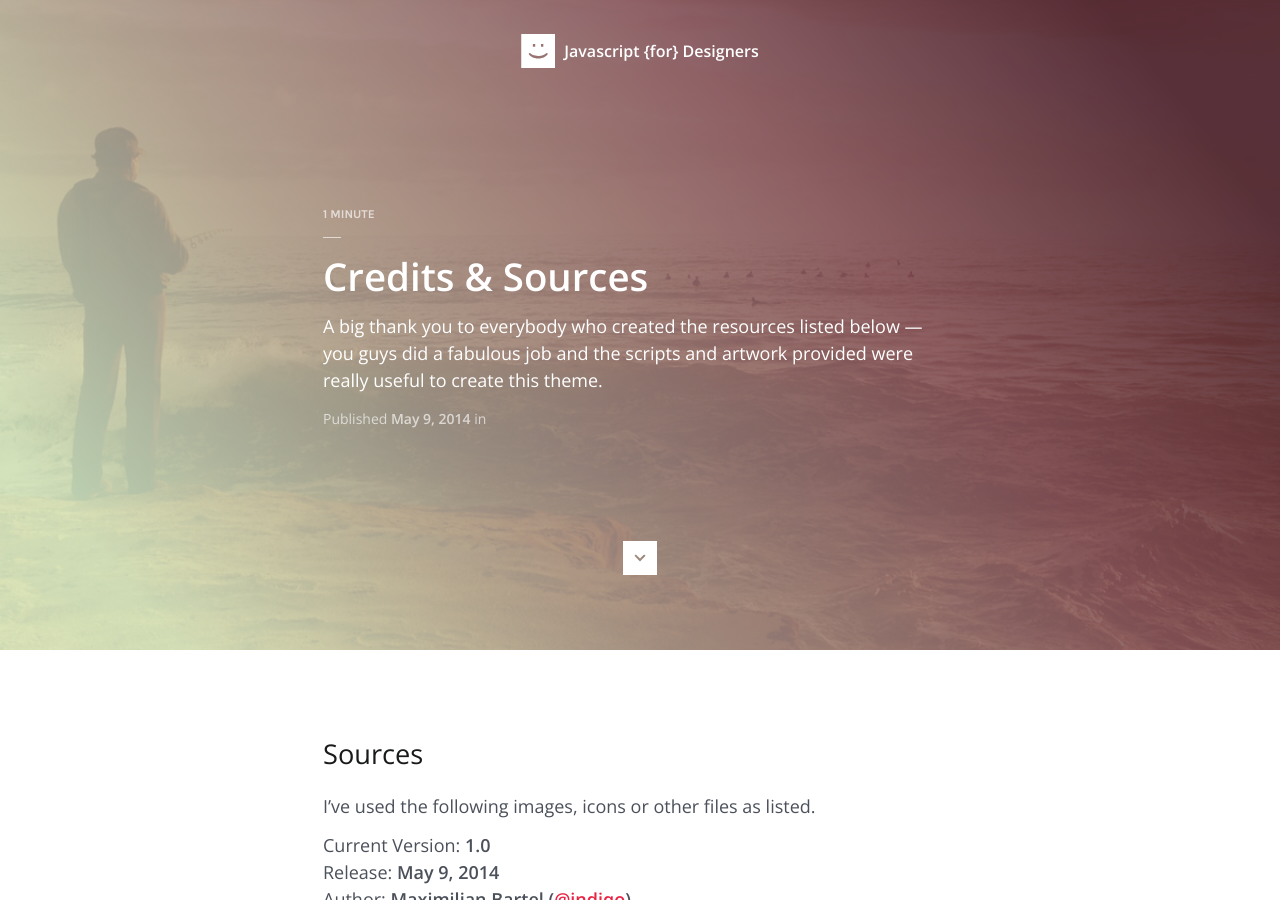
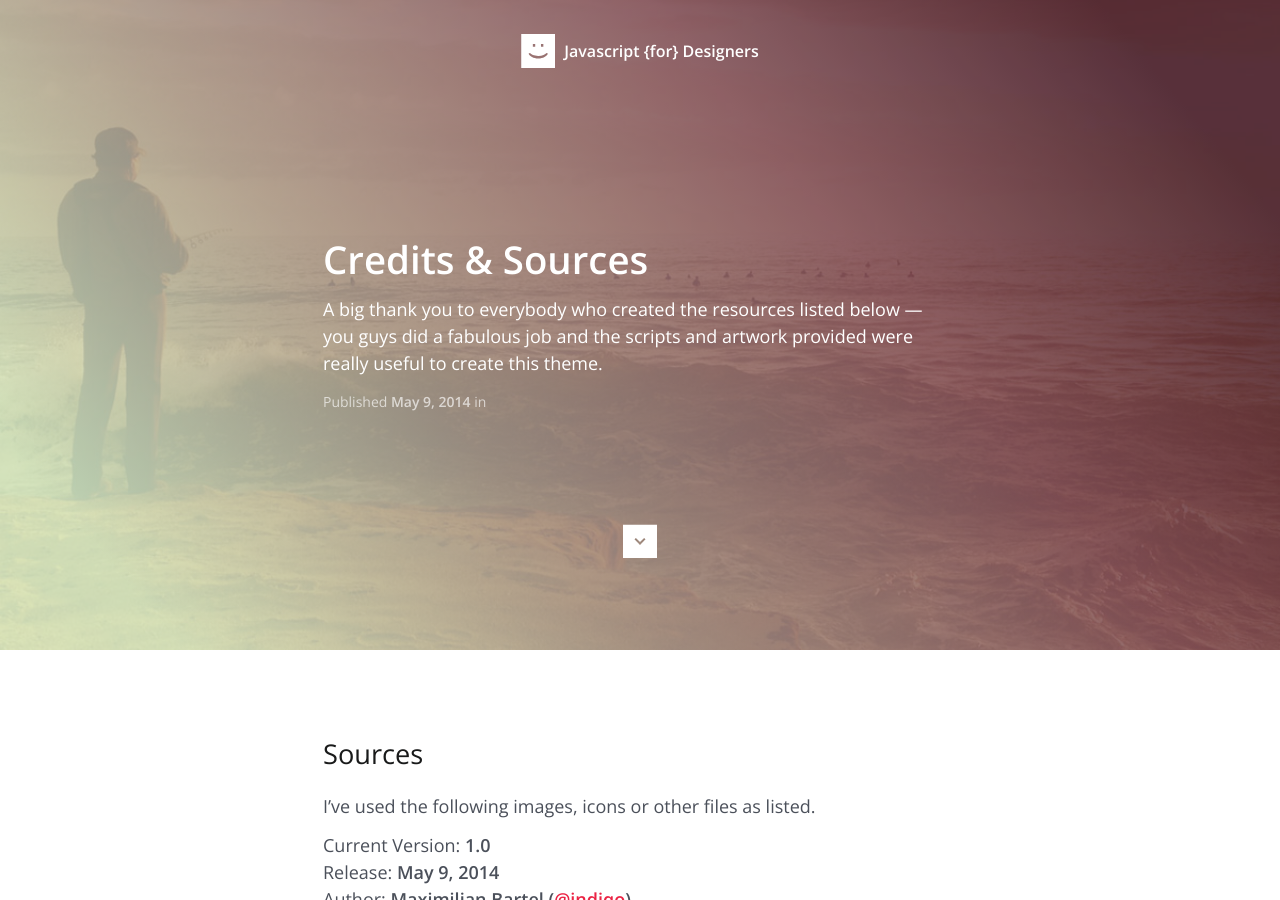
Before and after one commit to johnludena/js-for-designers, a Jekyll site: the page built from credits.md, in a window 1280 px wide and 900 px high. Built offline with Jekyll 4.4.1, drawn with Linux system fonts in a browser that asks for light colours.

Commit message:
removing time date

```diff
--- a/_includes/excerpt.html
+++ b/_includes/excerpt.html
@@ -11,9 +11,7 @@
 		<!-- <a href="#" title="Find out more" class="top-cta cta-btn">Find out more</a> -->
 
 	{% else %}
-		{% if page.content | reading_time_as_i %}
-			<span class="title">{{ page.content | reading_time_as_i }}</span>
-		{% endif %}
+		<!-- <span class="title">{{ page.content | reading_time_as_i }}</span> -->
 
 		<h1>{{ page.title }}</h1>
 		<p>{{ page.excerpt }}</p>
```
Also changed, not shown: 4 other files.
